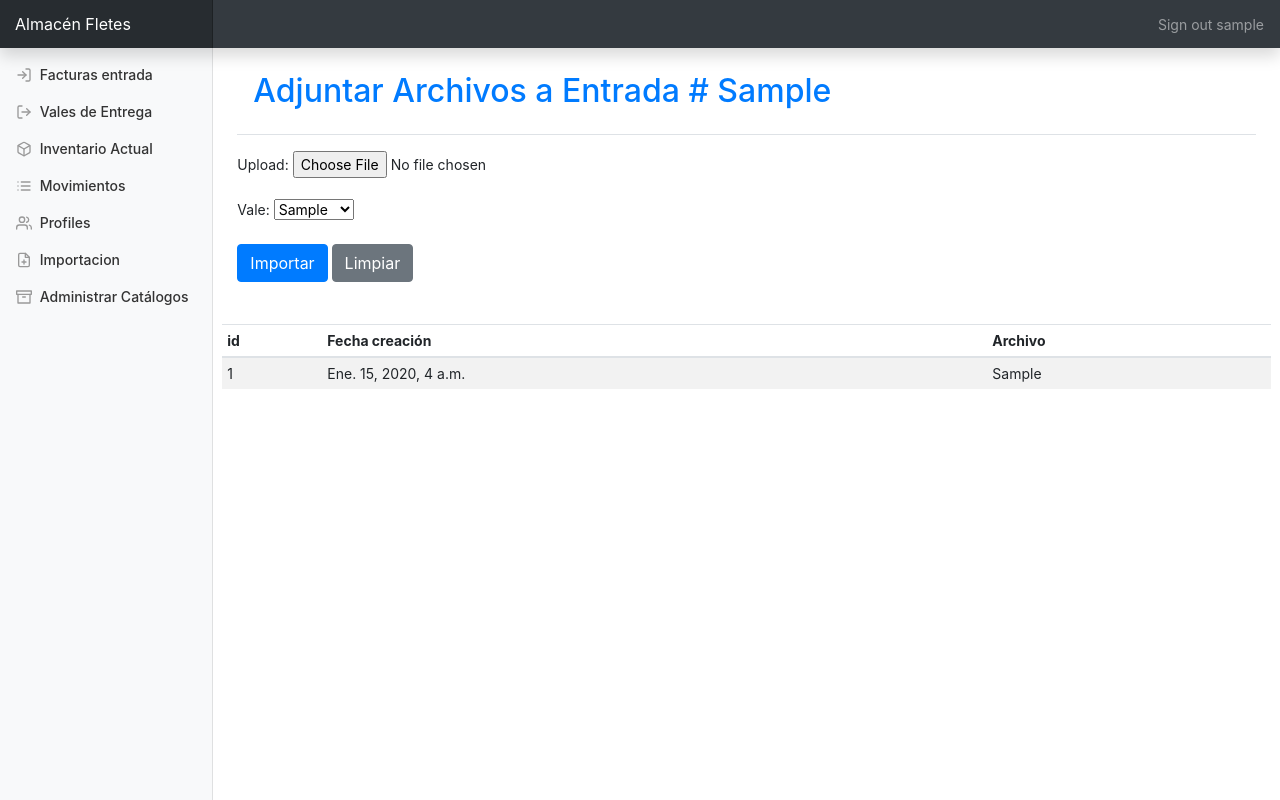
After one commit to ramirovazq/mialmacen, a Django app: page /llantas/entrada/1/adjuntar/ in a window 1280 px wide. The commit adds this page. Run offline with Django 3.2, Linux system fonts and the light colour scheme; a user stored in the database is signed in; tables that the repository leaves empty hold one stand-in row (values such as "Sample post"); some libraries are stand-ins or nearby versions.

Commit message:
adjuntar archivos en la entra funcionando

```diff
--- a/almacen/llantas/forms.py
+++ b/almacen/llantas/forms.py
@@ -1,7 +1,7 @@
 from django import forms
 from django.forms import ModelForm, ModelChoiceField
 from django.db.models import Q
-from .models import Movimiento, TipoMovimiento, Marca, Medida, Posicion, Status, Vale, Llanta, ImportacionMovimientos
+from .models import Movimiento, TipoMovimiento, Marca, Medida, Posicion, Status, Vale, Llanta, ImportacionMovimientos, AdjuntoVale
 from persona.models import Profile
 
 class FilterForm(forms.Form):
@@ -622,3 +622,10 @@ class ImportacioMovimientosForm(ModelForm):
     class Meta:
         model = ImportacionMovimientos
         fields = ['upload']
+
+
+class AdjuntoValeForm(ModelForm):
+
+    class Meta:
+        model = AdjuntoVale
+        fields = ['upload', 'vale']
--- a/almacen/llantas/models.py
+++ b/almacen/llantas/models.py
@@ -194,6 +194,9 @@ class AdjuntoVale(models.Model):
         blank=True,
         null=True,
         db_index=True)
+    fecha_created = models.DateTimeField(auto_now_add=True) # Automatically set the field to now when the object is first created
+    fecha_edited = models.DateTimeField(auto_now=True) # Automatically set the field when the object is edited
+
 
     def __str__(self):
         return "{} {}".format(self.id, self.vale)
--- /dev/null
+++ b/almacen/llantas/templates/adjuntar.html
@@ -0,0 +1,61 @@
+{% extends "base_bootstrap.html" %}
+
+{% block title_section %}
+<h1 class="h2"><a class="nav-link" href="{% url 'entrada_add' vale.id %}">Adjuntar Archivos a Entrada # {{vale.no_folio}}</a> </h1>
+{% endblock %}
+
+{% block extra_title_section %}
+{% endblock %}
+
+
+{% block buttons_section %}
+
+<form enctype="multipart/form-data" action="{% url 'entrada_adjuntar' vale.id %}" method="post" id="adjuntar_form" >
+    {% csrf_token %}
+    {{ form.errors }}
+    {{form.as_p}}
+    <input type="submit" value="Importar" class="btn btn-primary">
+    <input type="button" value="Limpiar" class="btn btn-secondary" id="boton_limpiar">
+</form>
+  <br><br>
+{% endblock %}
+
+
+{% block section %}
+<div class="row">
+            <div class="table-responsive">
+            <table class="table table-striped table-sm">
+              <thead>
+                <tr>
+                  <th> id </th>
+                  <th> Fecha creación</th>
+                  <th> Archivo</th>
+                </tr>
+              </thead>
+              <tbody>
+                {% for archivos in adjuntosarchivos %}
+                <tr>
+                  <td>{{archivos.id}} </td>
+                  <td>{{archivos.fecha_created}}</td>
+                  <td>{{archivos.upload}}</td>
+                </tr>
+                {% endfor %}
+              </tbody>
+            </table>
+          </div>
+          </div>
+
+{% endblock %}
+
+{% block javascript_bottom %}
+          <script>
+          $( function() {
+
+            $( "#boton_limpiar" ).click(function(){
+                $('#adjuntar_form').trigger("reset");
+                window.location = "{% url 'entrada_adjuntar' vale.id %}";
+
+            });
+          });
+          </script>
+{% endblock %}
--- a/almacen/llantas/urls.py
+++ b/almacen/llantas/urls.py
@@ -14,6 +14,7 @@ urlpatterns = [
     path('entrada/<int:vale_id>/edit/', entrada_edit, name='entrada_edit'),
     path('salida/<int:vale_id>/', salida_add, name='salida_add'),
     path('entrada/<int:vale_id>/', entrada_add, name='entrada_add'),
+    path('entrada/<int:vale_id>/adjuntar/', entrada_adjuntar, name='entrada_adjuntar'),
     path('salida/<int:vale_id>/impresion/', salida_impresion, name='salida_impresion'),
     path('salida/<int:vale_id>/movimiento/', salida_add_movimiento, name='salida_add_movimiento'),
     path('salida/<int:vale_id>/movimiento/<int:movimiento_id>/erase/', salida_erase_movimiento, name='salida_erase_movimiento'),
--- a/almacen/llantas/views.py
+++ b/almacen/llantas/views.py
@@ -13,7 +13,7 @@ from datetime import datetime
 
 from .utils import *
 from .models import *
-from .forms import FilterForm, FilterMovimientoForm, ValeForm, SearchSalidaForm, MovimientoSalidaForm, EntradaForm, NewLlantaForm, ImportacioMovimientosForm
+from .forms import FilterForm, FilterMovimientoForm, ValeForm, SearchSalidaForm, MovimientoSalidaForm, EntradaForm, NewLlantaForm, ImportacioMovimientosForm, AdjuntoValeForm
 from .render_to_XLS_util import render_to_xls, render_to_csv
 
 
@@ -204,7 +204,9 @@ def entrada_add(request, vale_id):
     else:
         form = NewLlantaForm()
 
+    context["adjuntosarchivos"] = AdjuntoVale.objects.filter(vale=obj).order_by('-fecha_created')
     context["form"] = form
+    context["MEDIA_URL"] = settings.MEDIA_URL
     return render(request, 'entrada_add.html', context)
 
 
@@ -371,3 +373,30 @@ def importacion(request, tipo_movimiento="ENTRADA"):
     context["action"] = 'import'
     context["form"] = form
     return render(request, 'importacion.html', context)
+
+
+
+@login_required
+def entrada_adjuntar(request, vale_id):
+    context = {}
+
+    obj_vale = get_object_or_404(Vale, pk=vale_id)
+    av = AdjuntoVale(vale=obj_vale)
+
+    if request.method == 'POST':
+
+        form = AdjuntoValeForm(request.POST, request.FILES)
+        if form.is_valid():
+            vale = form.save()
+            messages.add_message(request, messages.SUCCESS, 'Se subió con éxito el archivo')
+            return HttpResponseRedirect(reverse('entrada_add', args=[obj_vale.id])) #, args=[vale.id]
+        else:
+            messages.add_message(request, messages.ERROR, 'Error en formulario')
+    else:
+
+        form = AdjuntoValeForm(instance=av)
+
+    context["adjuntosarchivos"] = AdjuntoVale.objects.filter(vale=obj_vale).order_by('-fecha_created')
+    context["form"] = form
+    context["vale"] = obj_vale
+    return render(request, 'adjuntar.html', context)
```
Also changed, not shown: almacen/llantas/templates/entrada_add.html (+23 -0 lines), almacen/llantas/migrations/0015_auto_20190323_1449.py (added).
